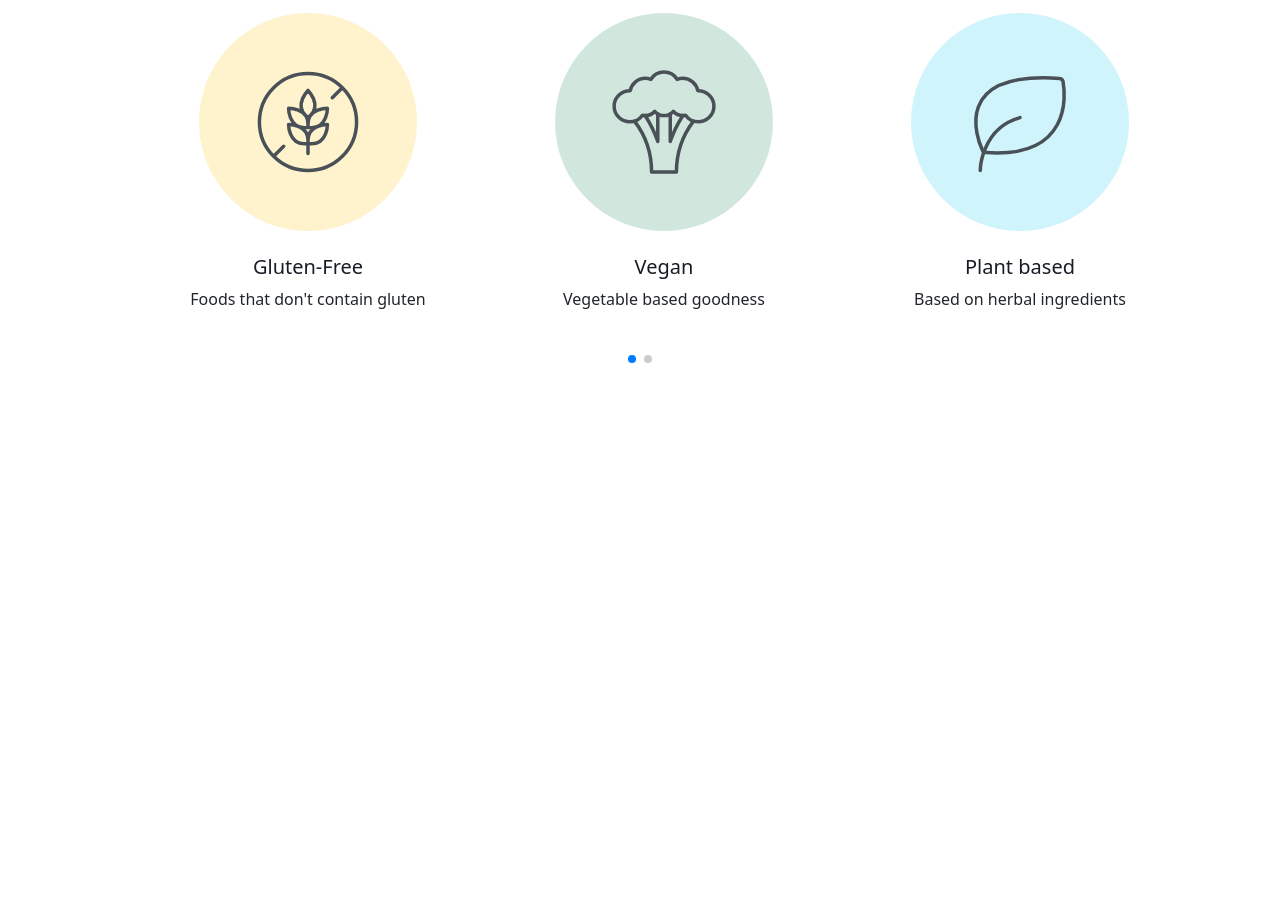
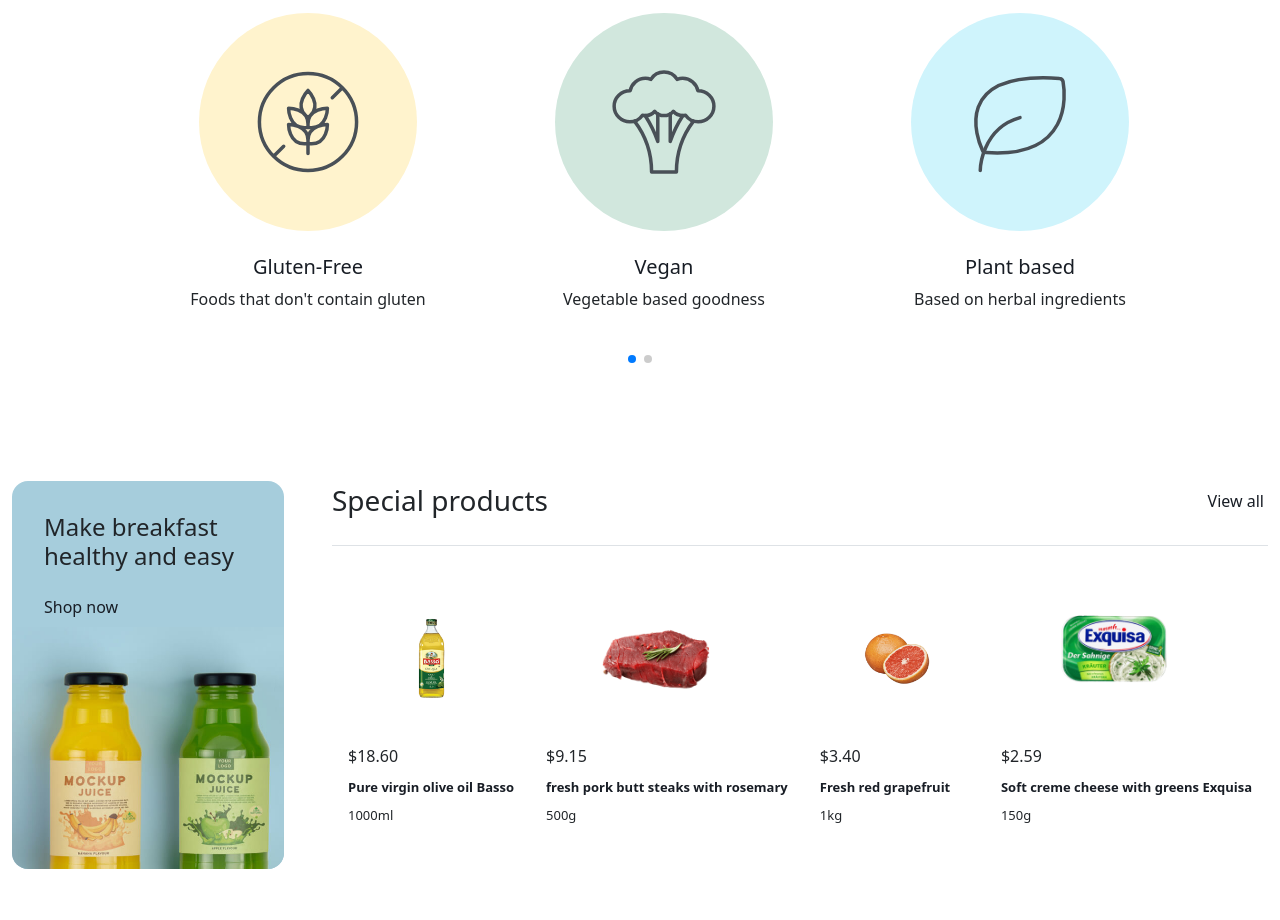
Before and after one commit to Anmolkhuwaja/Cartzilla_capstone3, a plain HTML site: page index.html in a window 1280 px wide. Shown: the part 1951-2871 px from the top of the page. Before the commit the page ends 2424 px from the top, so only its background shows below. Drawn offline with nearby package versions, Linux system fonts and the light colour scheme; no server answers.

Commit message:
Added banner & products to the homepage

```diff
--- a/index.html
+++ b/index.html
@@ -701,6 +701,131 @@
   </div>
 </section>
 
+  <!-- Banner + Special products -->
+<section class="container-fluid pt-xl-2 pb-5 mb-2 mb-sm-3 mb-lg-4 mb-xl-5">
+    <div class="row">
+
+      <!-- Banner -->
+      <div class="col-sm-5 col-md-4 col-lg-3 mb-5 mb-sm-0">
+        <div class="pe-lg-2 pe-xl-4">
+          <div class="rounded-4 overflow-hidden" style="background-color: #a6cddc" data-bs-theme="light">
+            <div class="pt-3 px-3 mt-3 mx-3">
+              <h4 class="mb-2 mb-xl-3">Make breakfast healthy and easy</h4>
+              <div class="nav">
+                <a class="nav-link animate-underline stretched-link px-0" href="#!">
+                  <span class="ancor">Shop now</span>
+                  <i class="ci-chevron-right fs-base mt-1 ms-1"></i>
+                </a>
+              </div>
+            </div>
+            <div class="mt-n2">
+              <img src="/Cartzilla_capstone3/pictures/banner.jpg" width="285px" alt="Banner">
+            </div>
+          </div>
+        </div>
+      </div>
+
+      <!-- Special products carousel -->
+      <div class="col-sm-7 col-md-8 col-lg-9">
+        <div class="d-flex align-items-center justify-content-between border-bottom pb-3 pb-md-4 mb-3 mb-lg-4">
+          <h2 class="h3 mb-0">Special products</h2>
+          <div class="nav ms-3">
+            <a class="nav-link animate-underline px-0 py-2" href="shop-catalog-grocery.html">
+              <span class="ancor">View all</span>
+              <i class="ci-chevron-right fs-base ms-1"></i>
+            </a>
+          </div>
+        </div>
+        <div class="swiper" data-swiper="{
+          &quot;slidesPerView&quot;: 2,
+          &quot;spaceBetween&quot;: 24,
+          &quot;pagination&quot;: {
+            &quot;el&quot;: &quot;.swiper-pagination&quot;,
+            &quot;clickable&quot;: true
+          },
+          &quot;breakpoints&quot;: {
+            &quot;840&quot;: {
+              &quot;slidesPerView&quot;: 3
+            },
+            &quot;992&quot;: {
+              &quot;slidesPerView&quot;: 4
+            }
+          }
+        }">
+          <div class="swiper-wrapper">
+
+            <!-- Product -->
+            <div class="position-relative z-2 flex-grow-1">
+              <a class="d-block p-2 p-lg-3" href="shop-product-grocery.html">
+                <div class="pic">
+                  <img src="/Cartzilla_capstone3/pictures/special1.png" alt="Image" class="img-fluid" style="max-height: 180px; object-fit: contain;">
+                </div>
+              </a>
+              <div class="card-body pt-0 px-1 px-md-2 px-lg-3 pb-2 flex-grow-1 d-flex flex-column">
+                <div class="h6 mb-2">$18.60</div>
+                <h6 class="fs-sm lh-base mb-2 text-truncate" style="max-height: 3rem; overflow: hidden; text-overflow: ellipsis;">
+                  <a class="cardtext" href="shop-product-grocery.html">Pure virgin olive oil Basso</a>
+                </h6>
+            <div class="size">1000ml</div>
+              </div>
+            </div>
+
+            <!-- Product -->
+            <div class="position-relative z-2 flex-grow-1">
+              <a class="d-block p-2 p-lg-3" href="shop-product-grocery.html">
+                <div class="pic">
+                  <img src="/Cartzilla_capstone3/pictures/special2.png" alt="Image" class="img-fluid" style="max-height: 180px; object-fit: contain;">
+                </div>
+              </a>
+              <div class="card-body pt-0 px-1 px-md-2 px-lg-3 pb-2 flex-grow-1 d-flex flex-column">
+                <div class="h6 mb-2">$9.15</div>
+                <h6 class="fs-sm lh-base mb-2 text-truncate" style="max-height: 3rem; overflow: hidden; text-overflow: ellipsis;">
+                  <a class="cardtext" href="shop-product-grocery.html">fresh pork butt steaks with rosemary</a>
+                </h6>
+            <div class="size">500g</div>
+              </div>
+            </div>
+
+            <!-- Product -->
+            <div class="position-relative z-2 flex-grow-1">
+              <a class="d-block p-2 p-lg-3" href="shop-product-grocery.html">
+                <div class="pic">
+                  <img src="/Cartzilla_capstone3/pictures/special3.png" alt="Image" class="img-fluid" style="max-height: 180px; object-fit: contain;">
+                </div>
+              </a>
+              <div class="card-body pt-0 px-1 px-md-2 px-lg-3 pb-2 flex-grow-1 d-flex flex-column">
+                <div class="h6 mb-2">$3.40</div>
+                <h6 class="fs-sm lh-base mb-2 text-truncate" style="max-height: 3rem; overflow: hidden; text-overflow: ellipsis;">
+                  <a class="cardtext" href="shop-product-grocery.html">Fresh red grapefruit</a>
+                </h6>
+            <div class="size">1kg</div>
+              </div>
+            </div>
+
+            <!-- Product -->
+            <div class="position-relative z-2 flex-grow-1">
+              <a class="d-block p-2 p-lg-3" href="shop-product-grocery.html">
+                <div class="pic">
+                  <img src="/Cartzilla_capstone3/pictures/special4.png" alt="Image" class="img-fluid" style="max-height: 180px; object-fit: contain;">
+                </div>
+              </a>
+              <div class="card-body pt-0 px-1 px-md-2 px-lg-3 pb-2 flex-grow-1 d-flex flex-column">
+                <div class="h6 mb-2">$2.59</div>
+                <h6 class="fs-sm lh-base mb-2 text-truncate" style="max-height: 3rem; overflow: hidden; text-overflow: ellipsis;">
+                  <a class="cardtext" href="shop-product-grocery.html">Soft creme cheese with greens Exquisa</a>
+                </h6>
+            <div class="size">150g</div>
+              </div>
+            </div>
+          </div>
+
+          <!-- Slider pagination (Bullets) -->
+          <div class="swiper-pagination position-static mt-3 mt-sm-4"></div>
+        </div>
+      </div>
+    </div>
+  </section>
+
  <!-- Script File -->
     <script src="script.js"></script>
 
--- a/script.js
+++ b/script.js
@@ -17,9 +17,10 @@ function toggleLinks() {
 }
 
 
+
 // Selectors for the cart icon badge and cart container in the off-canvas
 const cartIcon = document.getElementById('cart-icon');
-const cartContainer = document.querySelector('.off-canvas-cart-items'); // Use this class in your off-canvas
+const cartContainer = document.querySelector('.off-canvas-cart-items');
 
 // Function to add item to local storage
 function addToCart(item) {
@@ -38,8 +39,7 @@ function renderCartItems() {
   cart.forEach((item, index) => {
     const cartItem = document.createElement('div');
     cartItem.className = 'card product-card h-100 border-0 shadow-none d-flex flex-column mb-3';
-    cartItem.innerHTML = `
-      <div class="position-relative z-2 flex-grow-1 d-flex align-items-center">
+    cartItem.innerHTML = `<div class="position-relative z-2 flex-grow-1 d-flex align-items-center">
         <a class="d-block flex-shrink-0" href="shop-product-grocery.html">
           <img src="${item.image}" alt="Image" class="img-fluid" style="max-height: 60px; object-fit: contain;">
         </a>
@@ -128,6 +128,8 @@ updateCartCount();
 
 
 
+
+
 // Cards Pagination
 document.addEventListener('DOMContentLoaded', function () {
   new Swiper('.swiper', {
```
